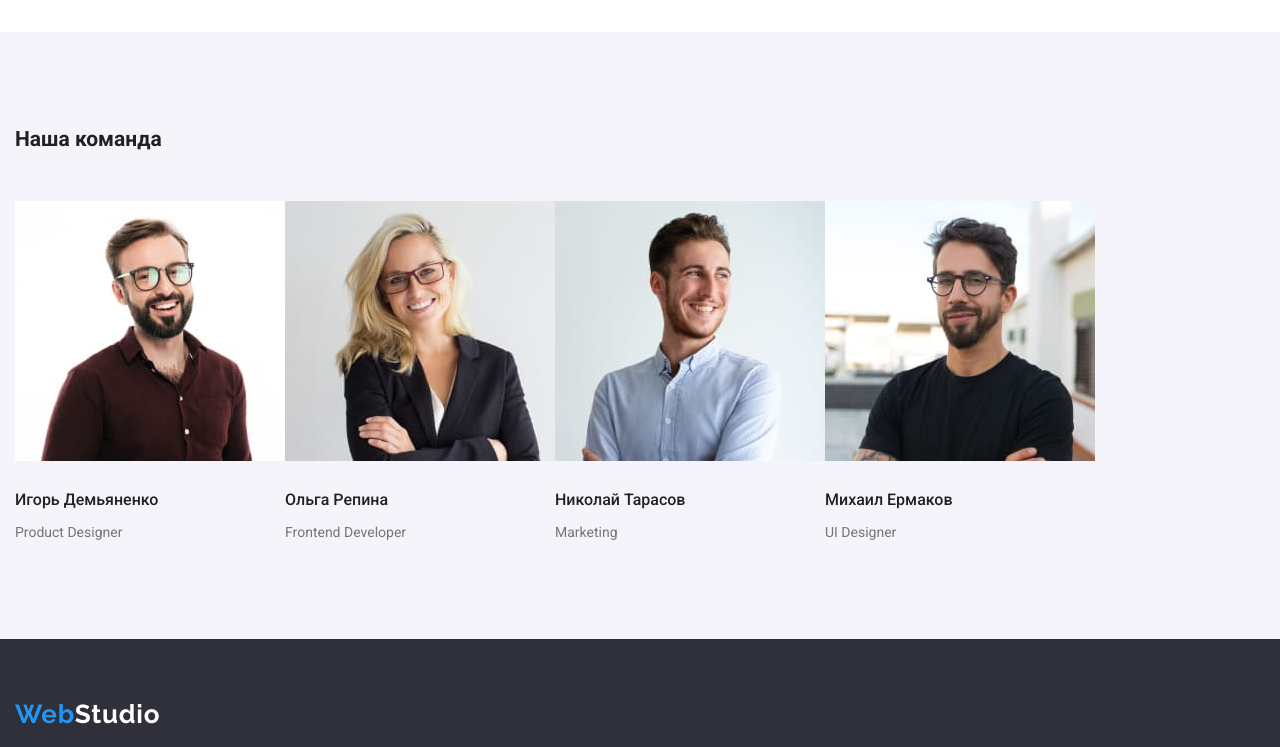
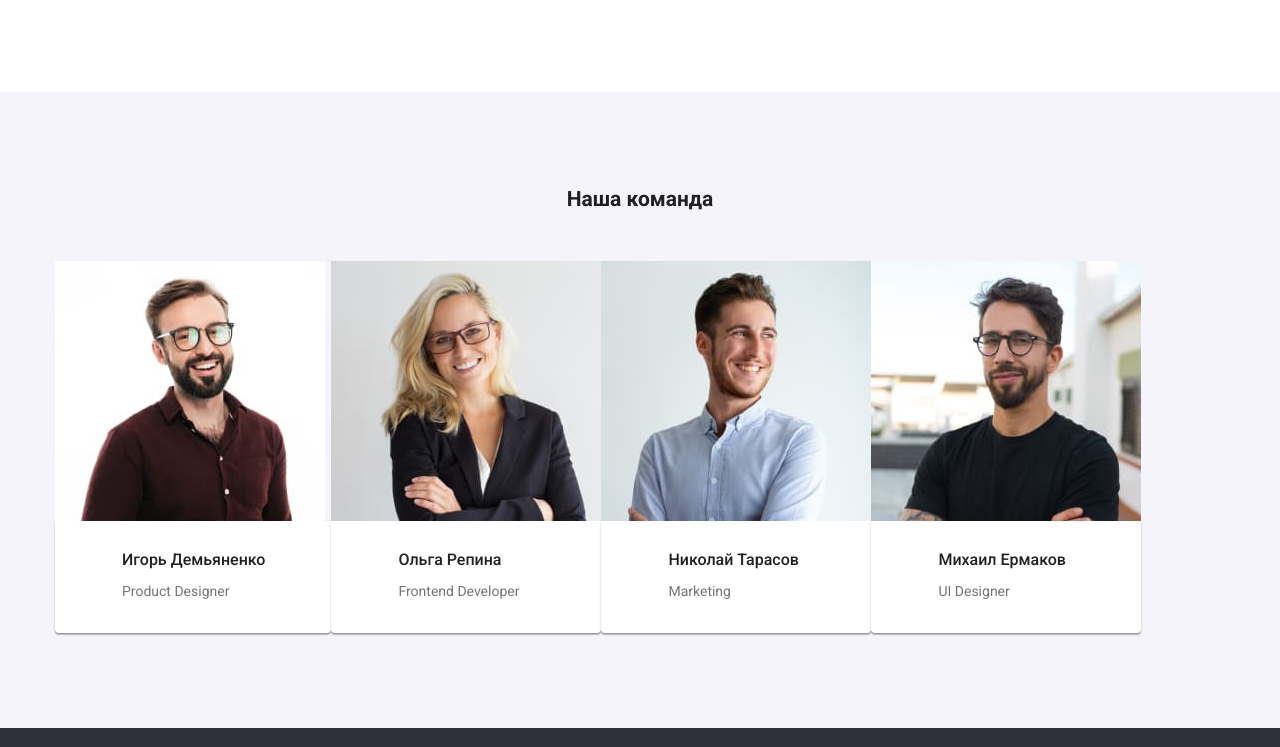
Before and after one commit to T-jorven/goit-markup-hw-03, a plain HTML site: page index.html in a window 1280 px wide. Shown: the part 1371-2118 px from the top of the page. Drawn offline with nearby package versions, Linux system fonts and the light colour scheme.

Commit message:
adjustments

```diff
--- a/css/styles.css
+++ b/css/styles.css
@@ -38,6 +38,7 @@ img {
   width: 1200px;
   padding-left: 15px;
   padding-right: 15px;
+  margin: 0 auto;
 }
 .list {
   list-style: none;
@@ -62,6 +63,7 @@ img {
   line-height: 1.19;
   letter-spacing: 0.03em;
   text-decoration: none;
+
 }
 .logo-web {
   color: var(--accent-color);
@@ -90,6 +92,7 @@ img {
   background-color: var(--clear-white);
   padding-top: 24px;
   padding-bottom: 25px;
+  border-bottom: 1px;
 }
 .header-flex{
   display: flex;
@@ -145,7 +148,7 @@ img {
   text-transform: uppercase;
 }
 .hero-box {
-   width: 770px;
+  width: 770px;
 }
 .button {
   cursor: pointer;
@@ -172,6 +175,7 @@ img {
 .title {
   color: var(--title-text-color);
   margin-bottom: 50px;
+  text-align: center;
 }
 .advantages-section {
   padding-top: 95px;
@@ -226,8 +230,14 @@ img {
   color: var(--title-text-color);
   margin-bottom: 10px;
 }
-.team-photo {
-  margin-bottom: 30px;
+.team-card {
+  background: var(--clear-white);
+  padding-top: 30px;
+  padding-left: 67px;
+  padding-right: 66px;
+  padding-bottom: 30px;
+  box-shadow: 0px 1px 3px rgba(0, 0, 0, 0.12), 0px 1px 1px rgba(0, 0, 0, 0.14), 0px 2px 1px rgba(0, 0, 0, 0.2);
+  border-radius: 0px 0px 4px 4px;
 }
 /* End of sections */
 
@@ -270,8 +280,8 @@ img {
    justify-content: space-between;
 }
 .portfolio-main{
-  margin-top: 95px;
-  margin-bottom: 95px;
+  padding-top: 95px;
+  padding-bottom: 95px;
 }
 .portfolio-description {
   padding-bottom: 20px;
--- a/index.html
+++ b/index.html
@@ -31,7 +31,7 @@
     </header>
     <main>
         <section class="hero">
-            <div class="container">
+            <div class="container hero-box">
                 <h1 class="hero-heading">Эффективные решения для вашего бизнеса</h1>
                 <button type="button" class="button">Заказать услугу</button>
             </div>
@@ -81,25 +81,33 @@
                         <li class="team-item">
                             <img class="team-photo" src="images/mainpage/product-designer.jpg" alt="A photo of the company's Product Designer" width="270"
                                 height="260">
+                           <div class="team-card">
                                 <h3 class="team-heading">Игорь Демьяненко</h3>
                                 <p>Product Designer</p>
-                        </li class="team-item">
-                        <li>
+                           </div>
+                        </li>
+                        <li class="team-item">
                             <img class="team-photo" src="images/mainpage/frontend-developer.jpg" alt="A photo of the company's Frontend Developer" width="270"
                                 height="260">
+                            <div class="team-card">
                                 <h3 class="team-heading">Ольга Репина</h3>
                                 <p>Frontend Developer</p>
-                        </li class="team-item">
-                        <li>
+                            </div>
+                        </li>
+                        <li class="team-item">
                             <img  class="team-photo"src="images/mainpage/marketing-director.jpg" alt="A photo of the company's Marketing Director" width="270"
                                 height="260">
+                            <div class="team-card">
                                 <h3 class="team-heading">Николай Тарасов</h3>
                                 <p>Marketing</p>
+                            </div>
                         </li>
                         <li class="team-item">
                             <img class="team-photo" src="images/mainpage/ui-designer.jpg" alt="A photo of the company's UI Designer" width="270" height="260">
+                            <div class="team-card">
                                 <h3 class="team-heading">Михаил Ермаков</h3>
                                 <p>UI Designer</p>
+                            </div>
                         </li>
                     </ul>
                 </div>
```
Lines whose indentation alone changed are shown as unchanged.
